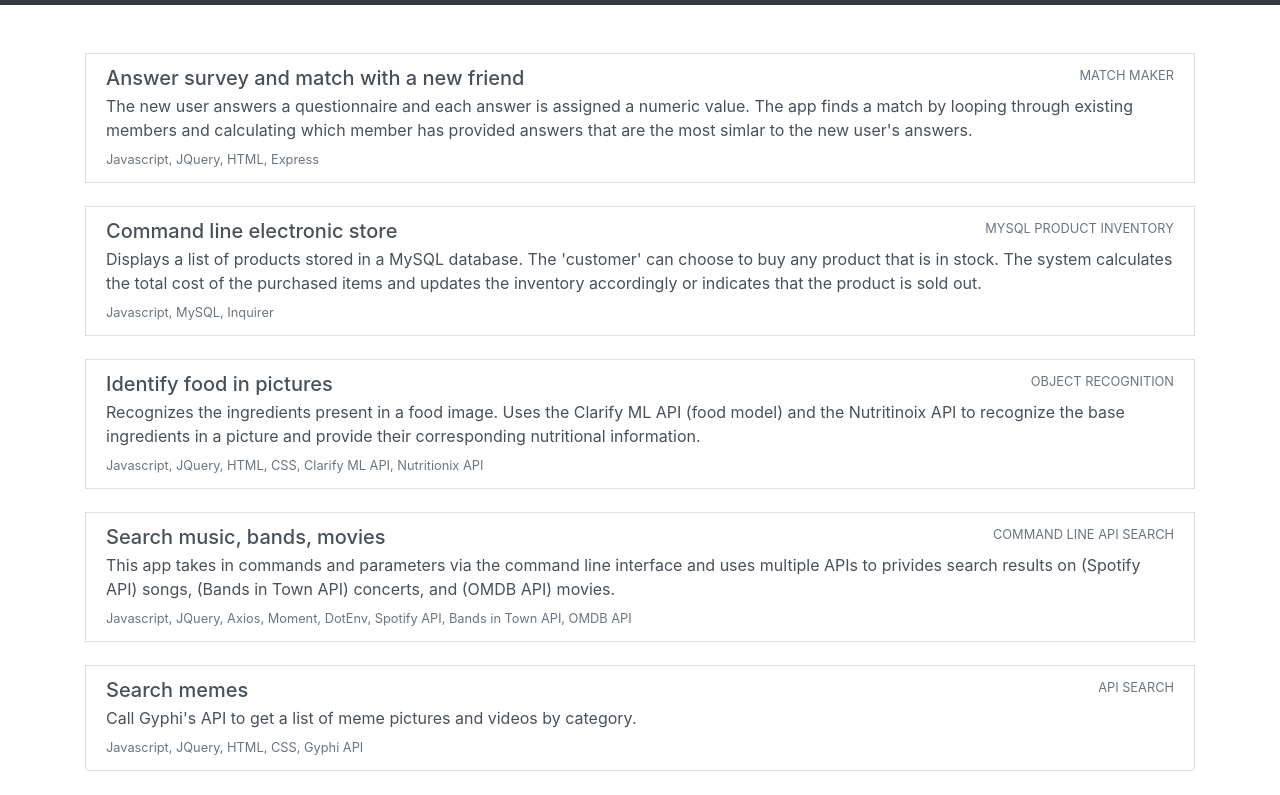
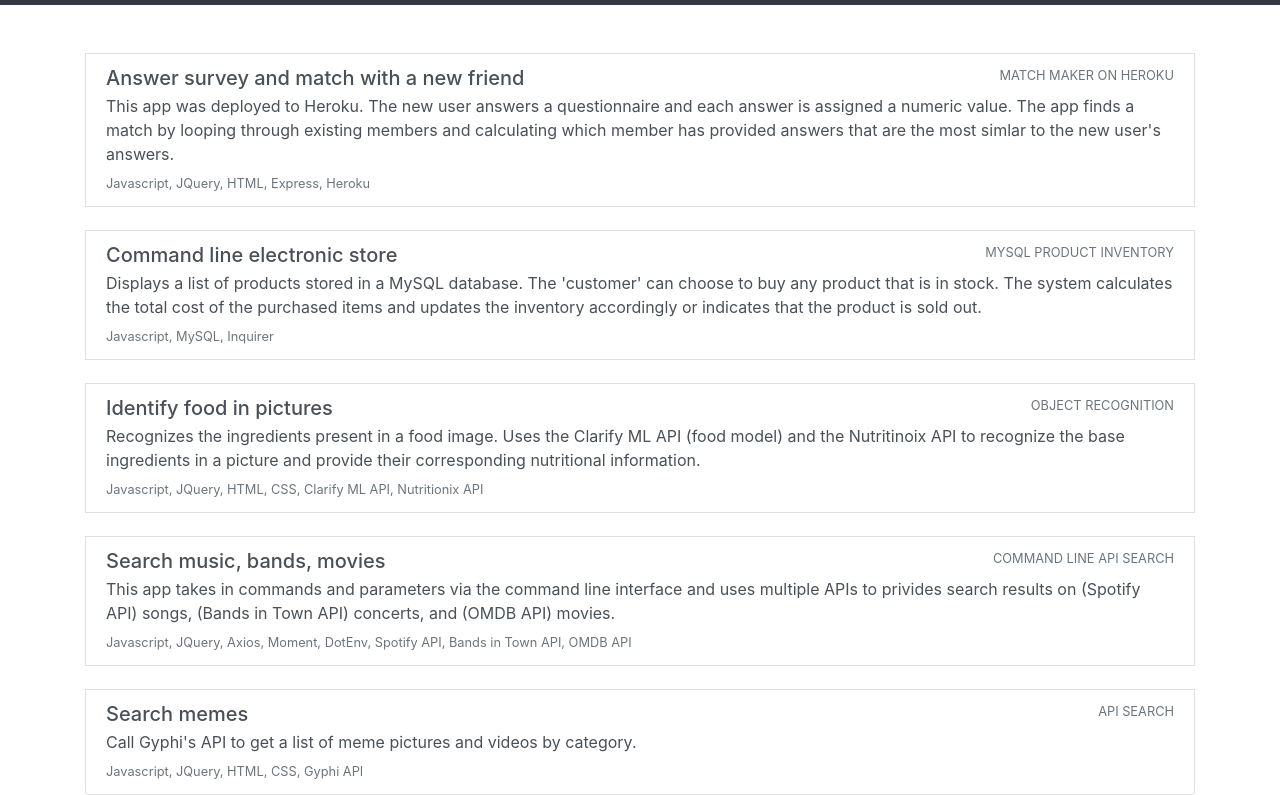
Before and after one commit to fedevillalp/homepage, a website: page code.html in a window 1280 px wide. Shown: the part 51-846 px from the top of the page. Before the commit the page ends 822 px from the top, so only its background shows below. Drawn offline with Linux system fonts and the light colour scheme.

Commit message:
add survey

```diff
--- a/code.html
+++ b/code.html
@@ -63,10 +63,10 @@
         <a href="https://github.com/fedevillalp/FriendFinder" class="list-group-item list-group-item-action">
             <div class="d-flex w-100 justify-content-between">
             <h5 class="mb-1">Answer survey and match with a new friend</h5>
-            <small class="text-muted">MATCH MAKER</small>
+            <small class="text-muted">MATCH MAKER ON HEROKU</small>
             </div>
-            <p class="mb-1">The new user answers a questionnaire and each answer is assigned a numeric value. The app finds a match by looping through existing members and calculating which member has provided answers that are the most simlar to the new user's answers.</p>
-            <small class="text-muted">Javascript, JQuery, HTML, Express</small>
+            <p class="mb-1">This app was deployed to Heroku. The new user answers a questionnaire and each answer is assigned a numeric value. The app finds a match by looping through existing members and calculating which member has provided answers that are the most simlar to the new user's answers.</p>
+            <small class="text-muted">Javascript, JQuery, HTML, Express, Heroku</small>
         </a>
 
         <br>
```
